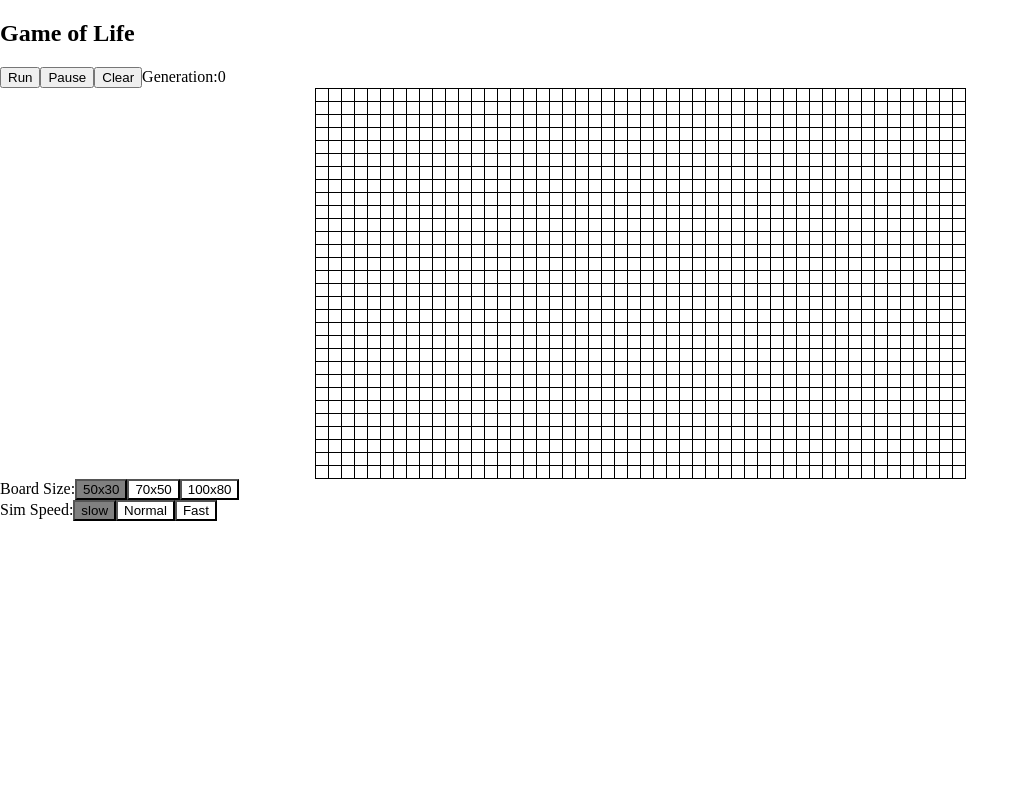
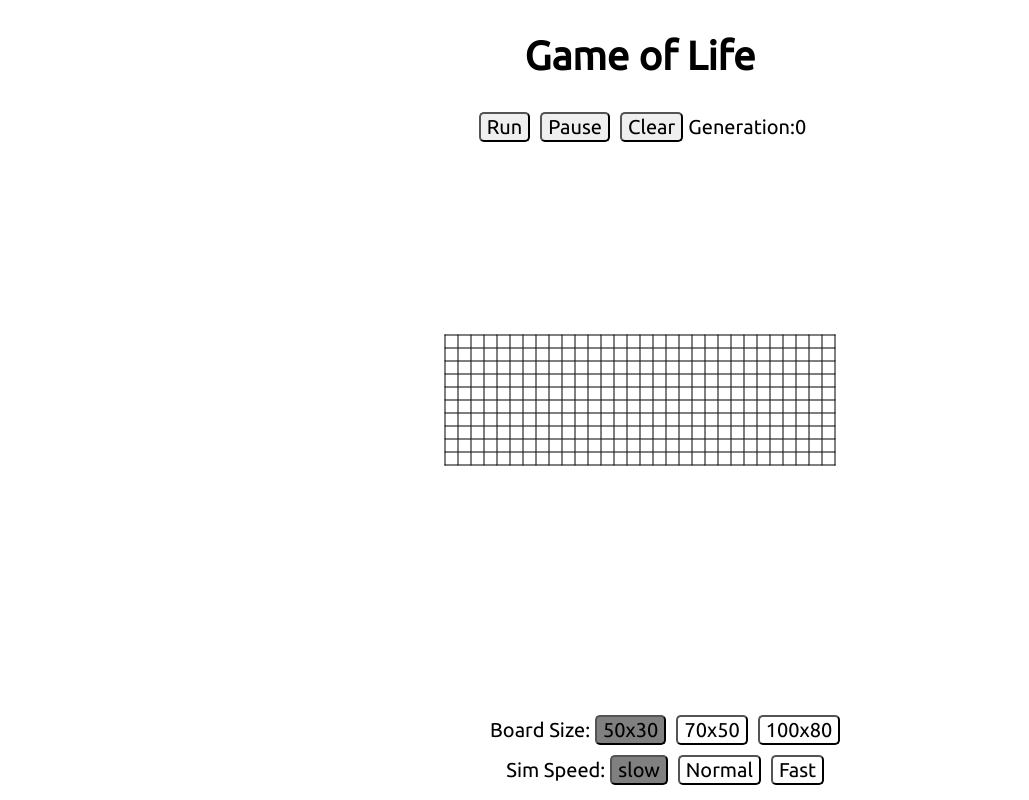
Before and after one commit to thisiswhale/Game-of-Life, a React app: page / in a window 1280 px wide. Shown: the whole page, without its empty margins (0-1029 px from the left). Built offline with nearby package versions, Linux system fonts and the light colour scheme.

Commit message:
Position layout and font choice

```diff
--- a/public/app.bundle.css
+++ b/public/app.bundle.css
@@ -1,25 +1,55 @@
-html, body {
-  margin: 0; }
+body {
+  margin: 0;
+  font-family: 'Ubuntu', sans-serif; }
 
+button {
+  font-family: 'Ubuntu', sans-serif;
+  font-size: 20px;
+  margin-left: 5px;
+  margin-right: 5px;
+  width: auto;
+  border-radius: 5px; }
+
+.container {
+  margin: 0 auto;
+  width: 90%;
+  font-size: 20px; }
+  .container .title {
+    text-align: center;
+    font-size: 40px; }
+  .container .top-nav-bar {
+    text-align: center;
+    margin-left: auto;
+    margin-right: auto;
+    width: 50%;
+    margin-bottom: 10px; }
   .container table {
-  margin: 0 auto; }
+    position: absolute;
+    top: 50%;
+    left: 50%;
+    margin-right: -50%;
+    transform: translate(-50%, -50%); }
     .container table .empty-cell {
       background-color: white; }
     .container table .new-cell {
       background-color: orange; }
     .container table .mature-cell {
       background-color: red; }
-
   .container table, .container th, .container td {
     border-collapse: collapse;
     border: black 1px solid; }
-
   .container td {
     width: 10px;
     height: 10px; }
-
+  .container .btm-nav-bar {
+    text-align: center;
+    position: absolute;
+    margin-left: -150px;
+    left: 50%;
+    bottom: 15px; }
     .container .btm-nav-bar .btm-nav-btn.neutral-btn {
       background-color: white; }
-
     .container .btm-nav-bar .selected-size-btn, .container .btm-nav-bar .selected-speed-btn {
       background-color: gray; }
+    .container .btm-nav-bar .board-size-panel {
+      margin-bottom: 10px; }
--- a/public/index.html
+++ b/public/index.html
@@ -1 +1 @@
-<!DOCTYPE html> <html lang=en> <head> <meta charset=utf-8> <title>Game of Life</title> <link href="app.bundle.css" rel="stylesheet"></head> <body> <div id=app> </div> <script type="text/javascript" src="bundle.js"></script></body> </html>
+<!DOCTYPE html> <html lang=en> <head> <meta charset=utf-8> <link href="https://fonts.googleapis.com/css?family=Ubuntu" rel=stylesheet> <title>Game of Life</title> <link href="app.bundle.css" rel="stylesheet"></head> <body> <div id=app> </div> <script type="text/javascript" src="bundle.js"></script></body> </html>
--- a/src/components/Main.js
+++ b/src/components/Main.js
@@ -8,13 +8,13 @@ export default class Main extends Component {
     this.state = {
       gridSize: [
         [
-          50, 30
+          30, 10
         ],
         [
-          70, 50
+          40, 20
         ],
         [
-          100, 80
+          50, 30
         ]
       ],
       selectedSize: [],
--- a/src/index.html
+++ b/src/index.html
@@ -2,6 +2,7 @@
 <html lang="en">
 <head>
     <meta charset="utf-8">
+<link href="https://fonts.googleapis.com/css?family=Ubuntu" rel="stylesheet">
     <title>Game of Life</title>
 </head>
 <body>
--- a/src/style.scss
+++ b/src/style.scss
@@ -4,14 +4,42 @@ $mature-cell-color: red;
 $neutral-btn-color: white;
 $selected-btn-color: gray;
 
-html,body {
+body {
   margin: 0;
+  font-family: 'Ubuntu', sans-serif;
+}
 
+button{
+  font-family: 'Ubuntu', sans-serif;
+  font-size: 20px;
+  margin-left: 5px;
+  margin-right: 5px;
+  width: auto;
+  border-radius: 5px;
 }
 
 .container{
+  margin:0 auto;
+  width: 90%;
+  font-size: 20px;
+  .title{
+    text-align: center;
+    font-size: 40px;
+  }
+  .top-nav-bar{
+    text-align: center;
+    margin-left:  auto;
+    margin-right: auto;
+    width: 50%;
+    margin-bottom: 10px;
+
+  }
   table{
-    margin: 0 auto;
+    position: absolute;
+    top: 50%;
+    left: 50%;
+    margin-right: -50%;
+    transform: translate(-50%, -50%);
 
     .empty-cell{
       background-color: $blank-cell;
@@ -34,12 +62,20 @@ html,body {
   }
 
   .btm-nav-bar {
+    text-align: center;
+    position: absolute;
+    margin-left:-150px;
+    left: 50%;
+    bottom: 15px;
     .btm-nav-btn.neutral-btn{
       background-color: $neutral-btn-color;
     }
     .selected-size-btn, .selected-speed-btn{
       background-color: $selected-btn-color;
     }
+    .board-size-panel{
+      margin-bottom: 10px;
+    }
   }
 
 }
```
Also changed, not shown: public/bundle.js. Lines whose indentation alone changed are shown as unchanged.
